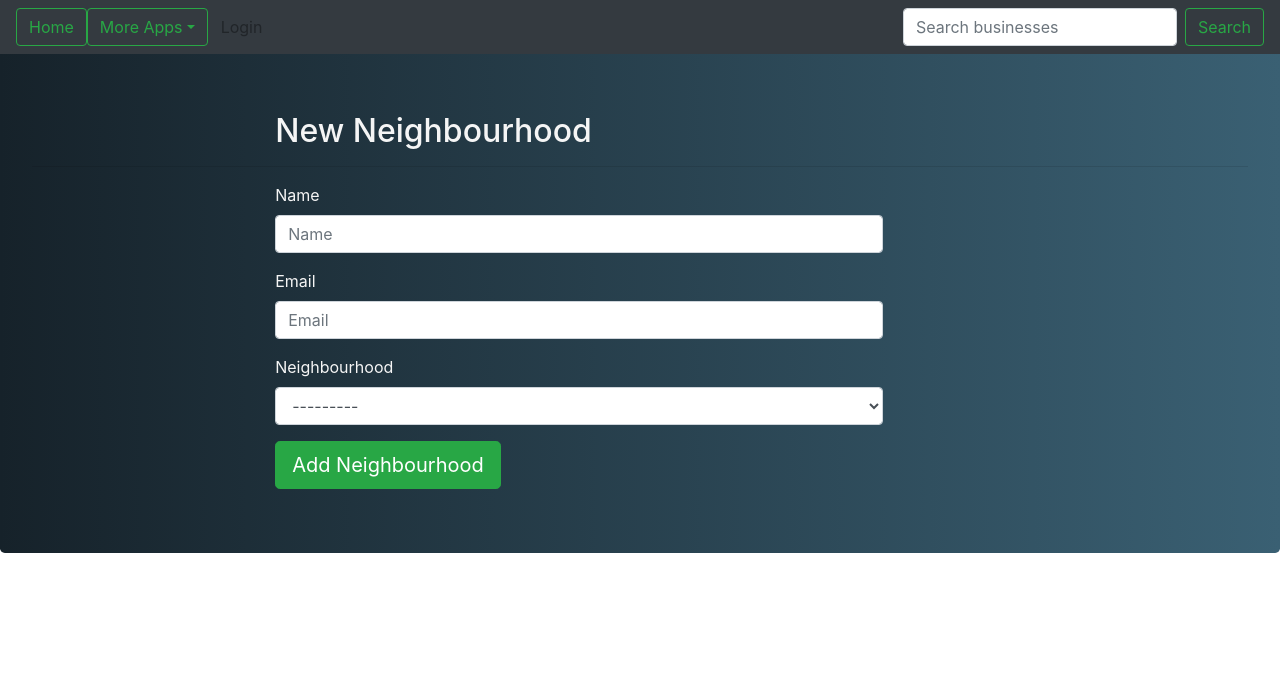
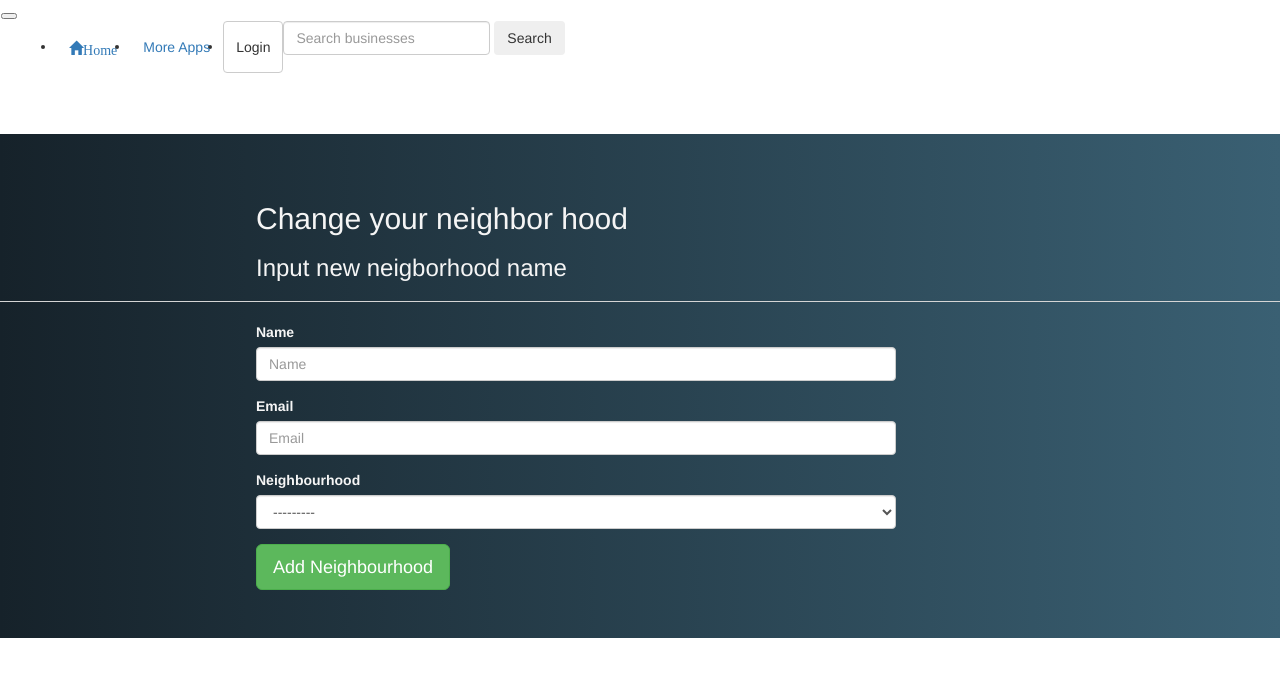
Before and after one commit to Johnonyango/Neighborhood, a Django app: template neighborhood/templates/change_hood.html in a window 1280 px wide. Shown: the top 677 px of the page. Run offline with Django 3.2, Linux system fonts and the light colour scheme; the template is opened without the code that fills it: values that come from a table or form of the project are taken from there, others are empty; some libraries are stand-ins or nearby versions.

Commit message:
template for changing a neighborhood at users own decision

```diff
--- a/neighborhood/templates/change_hood.html
+++ b/neighborhood/templates/change_hood.html
@@ -1,4 +1,4 @@
-{% load bootstrap4 %}
+{% load bootstrap3 %}
 {% load staticfiles %}
 <!DOCTYPE html>
 <html>
@@ -27,7 +27,8 @@
         </style>
 
     <div class="intro">
-        <h2  style="margin-right:30%;margin-left:20%">New Neighbourhood</h2>
+        <h2  style="margin-right:30%;margin-left:20%">Change your neighbor hood</h2>
+        <h3 style="margin-right:30%;margin-left:20%">Input new neigborhood name</h3>
       </div>
 <hr>
   <form  action="{%url 'newneighbourhood'%}" method="post" enctype="multipart/form-data"  style="margin-right:30%;margin-left:20%">
```
